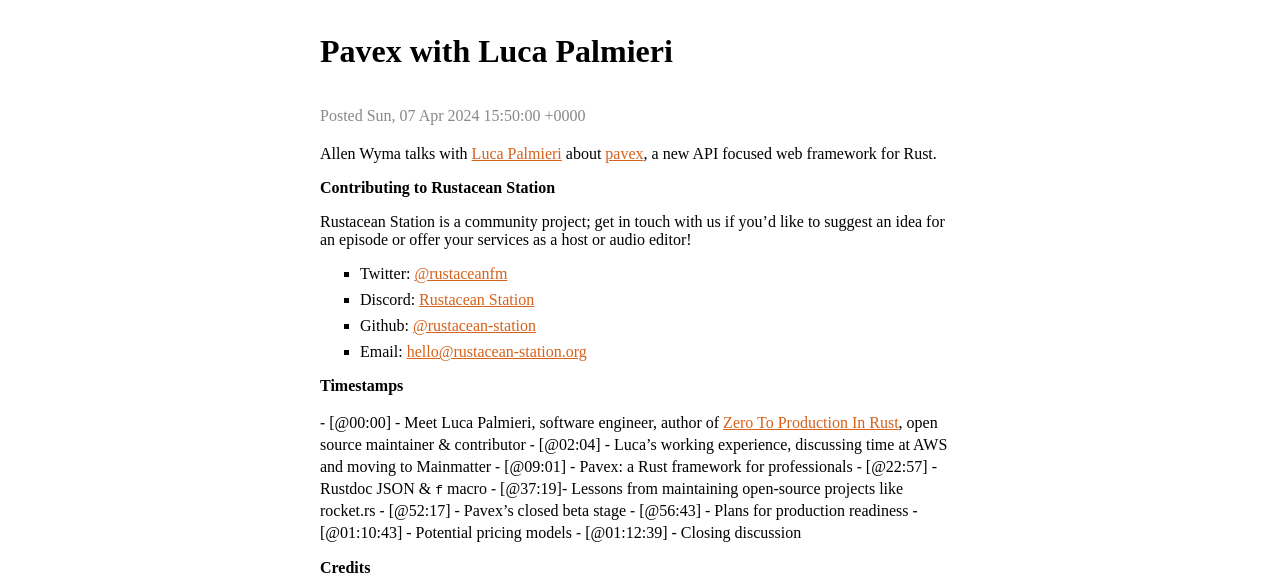
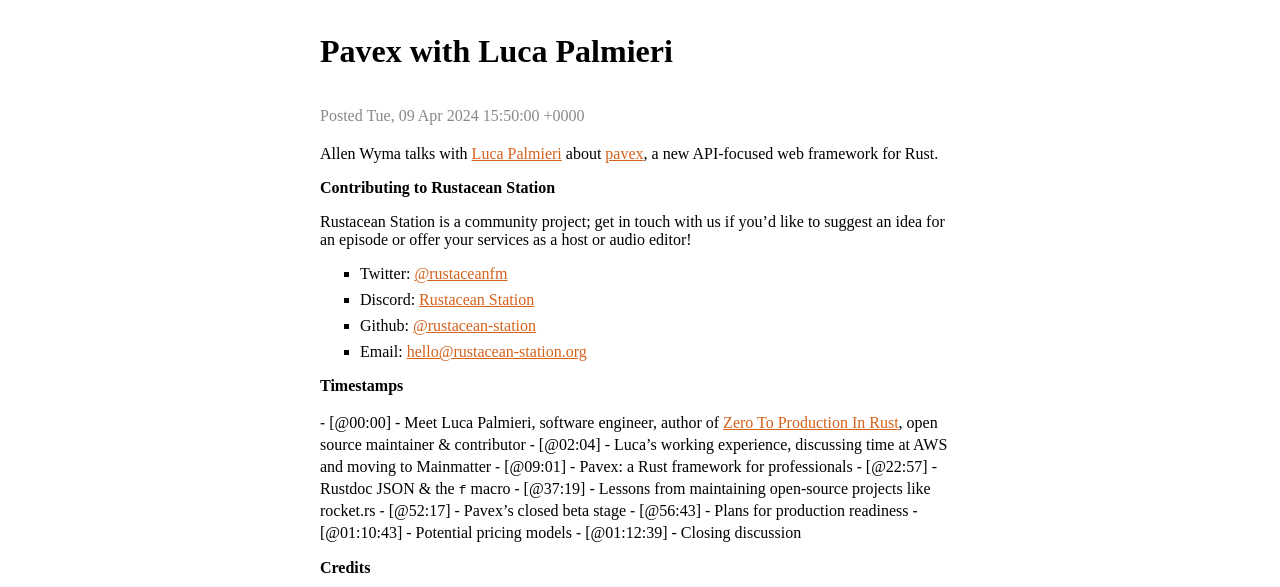
Before and after one commit to rustacean-station/rustacean-station.org, a Jekyll site: the page built from _episodes/interviews/2024-04-09-luca-palmieri.md, in a window 1280 px wide. Shown: the part 518-1105 px from the top of the page. Built offline with Jekyll 4.4.1, drawn with Linux system fonts in a browser that asks for light colours; some of the changed lines change nothing that is shown.

Commit message:
Update and rename 2024-04-07-luca-palmieri.md to 2024-04-09-luca-palmieri.md

```diff
--- a/_episodes/interviews/2024-04-07-luca-palmieri.md
+++ b/_episodes/interviews/2024-04-09-luca-palmieri.md
@@ -1,13 +1,13 @@
 ---
 title: "Pavex with Luca Palmieri"
-date: 2024-04-07T15:50:00Z
-file: https://audio.rustacean-station.org/file/rustacean-station/2024-04-07-luca-palmieri.mp3
+date: 2024-04-09T15:50:00Z
+file: https://audio.rustacean-station.org/file/rustacean-station/2024-04-09-luca-palmieri.mp3
 duration: "1:18:29"
 length: "113613338"
 #reddit: (leave blank on initial publish, amend with link and uncomment this line after Reddit thread has been posted)
 ---
 
-Allen Wyma talks with [Luca Palmieri](https://www.lpalmieri.com/) about [pavex](https://pavex.dev/), a new API focused web framework for Rust.
+Allen Wyma talks with [Luca Palmieri](https://www.lpalmieri.com/) about [pavex](https://pavex.dev/), a new API-focused web framework for Rust.
 
 ## Contributing to Rustacean Station
 
@@ -23,8 +23,8 @@
 ⁃ [@00:00] - Meet Luca Palmieri, software engineer, author of [Zero To Production In Rust](https://www.zero2prod.com/), open source maintainer & contributor
 ⁃ [@02:04] - Luca's working experience, discussing time at AWS and moving to Mainmatter
 ⁃ [@09:01] - Pavex: a Rust framework for professionals
-⁃ [@22:57] - Rustdoc JSON & `f` macro
-⁃ [@37:19]- Lessons from maintaining open-source projects like rocket.rs
+⁃ [@22:57] - Rustdoc JSON & the `f` macro
+⁃ [@37:19] - Lessons from maintaining open-source projects like rocket.rs
 ⁃ [@52:17] - Pavex's closed beta stage
 ⁃ [@56:43] - Plans for production readiness
 ⁃ [@01:10:43] - Potential pricing models
```
